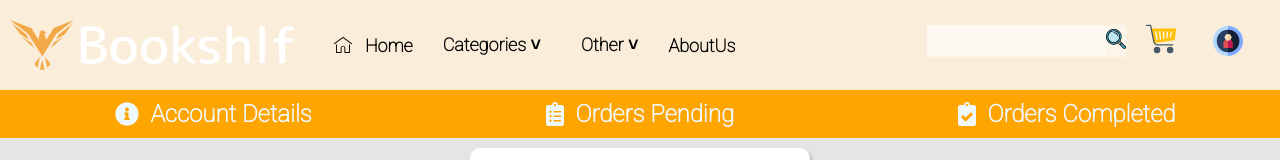
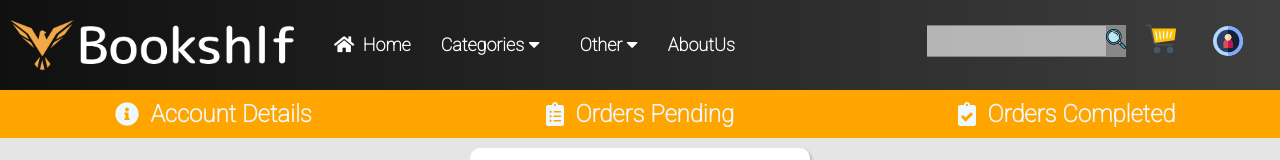
Before and after one commit to Bookshlf-in/Website, a React (Create React App) app: page /SellerProfile in a window 1280 px wide. Shown: the top 160 px of the page. Built offline with nearby package versions, Linux system fonts and the light colour scheme.

Commit message:
Navbar Fixed

```diff
--- a/src/components/Navbar/Navbar.css
+++ b/src/components/Navbar/Navbar.css
@@ -5,7 +5,7 @@
   z-index: 1000;
 }
 .navbar-container {
-  background-color: rgb(250, 237, 217);
+  background: linear-gradient(90deg, rgb(17, 16, 16) 0%, rgb(63, 62, 62) 100%);
   width: 100%;
   overflow: hidden;
   padding: 10px;
@@ -40,7 +40,7 @@
   display: flex;
   justify-content: center;
   align-items: center;
-  color: black;
+  color: rgb(255, 255, 255);
 }
 .navbar-items-chip:hover {
   color: rgb(235, 95, 95);
@@ -88,7 +88,7 @@
 .navbar-items-chip .dropdown .dropbtn {
   border: none;
   outline: none;
-  color: black;
+  color: rgb(255, 255, 255);
   font-family: "Roboto", sans-serif;
   font-weight: 900;
   padding: 14px 10px;
@@ -99,8 +99,7 @@
 }
 .navbar a:hover,
 .dropdown:hover .dropbtn {
-  background-color: rgba(65, 64, 64, 0.1);
-  color: rgb(235, 95, 95);
+  background-color: rgba(207, 199, 199, 0.452);
   z-index: 100;
 }
 .dropdown-content {
--- a/src/components/Navbar/Navbar.js
+++ b/src/components/Navbar/Navbar.js
@@ -44,13 +44,7 @@ function Navbar() {
             <Link to="/">
               <li>
                 <div className="navbar-items-chip">
-                  <img
-                    src="./images/home.svg"
-                    alt="Home"
-                    height="18px"
-                    width="18px"
-                  />
-                  <p>&nbsp;&nbsp;&nbsp;Home</p>
+                  <p><i class="fas fa-home"/>&nbsp;&nbsp;Home</p>
                 </div>
               </li>
             </Link>
@@ -58,7 +52,7 @@ function Navbar() {
               <li>
                 <div className="navbar-items-chip">
                   <div className="dropdown">
-                    <button className="dropbtn">Categories&nbsp;&#709;</button>
+                    <button className="dropbtn">Categories&nbsp;<i class="fas fa-caret-down"/></button>
                     <div className="dropdown-content">
                       <Link to="">JEE Mains</Link>
                       <Link to="">JEE Advanced</Link>
@@ -78,7 +72,7 @@ function Navbar() {
               <li>
                 <div className="navbar-items-chip">
                   <div className="dropdown">
-                    <button className="dropbtn">Other&nbsp;&#709;</button>
+                    <button className="dropbtn">Other&nbsp;<i class="fas fa-caret-down"/></button>
                     <div className="dropdown-content">
                       <Link to="/Contact">Contact Us</Link>
                       <Link to="github.com/Bookshlf-in/Website">Contribute</Link>
--- a/src/components/SellerProfile/SellerProfile.css
+++ b/src/components/SellerProfile/SellerProfile.css
@@ -91,11 +91,26 @@
 }
 .seller-reviews-container {
   display: flex;
+  flex-direction: column;
   justify-content: center;
   align-items: center;
   border: 2px solid grey;
   width: 500px;
   height: 400px;
+}
+.customer-review-container {
+  margin: 10px 0px;
+  display: flex;
+  justify-content: space-evenly;
+  align-items: center;
+}
+.customer-review-container p,
+.customer-review-container img,
+.customer-review-container h3 {
+  margin: 5px 10px;
+}
+.customer-review-container h3 {
+  color: rgb(59, 223, 59);
 }
 .seller-complete-orders {
   display: flex;
--- a/src/components/SellerProfile/SellerReviews.js
+++ b/src/components/SellerProfile/SellerReviews.js
@@ -2,10 +2,47 @@ import React from "react";
 import {Link} from "react-router-dom";
 
 function SellerReviews() {
-
   return (
     <div className="seller-reviews-container" id="seller-reviews">
-      <h1>Seller Reviews</h1>
+      {/* Reviews */}
+      <div className="customer-review-container">
+        <Link to="/UserProfile">
+          <img src="./images/user.svg" alt="user-review" height="50px" />
+        </Link>
+        <p>Very good product and excellent service.</p>
+        <h3>
+          <i className="fas fa-star" />
+          <i className="fas fa-star" />
+          <i className="fas fa-star" />
+          <i className="fas fa-star-half-alt" />
+        </h3>
+      </div>
+      {/* another review */}
+      <div className="customer-review-container">
+        <Link to="/UserProfile">
+          <img src="./images/user.svg" alt="user-review" height="50px" />
+        </Link>
+        <p>Very good product and excellent service.</p>
+        <h3>
+          <i className="fas fa-star" />
+          <i className="fas fa-star" />
+          <i className="fas fa-star" />
+          <i className="fas fa-star-half-alt" />
+        </h3>
+      </div>
+      {/* another review */}
+      <div className="customer-review-container">
+        <Link to="/UserProfile">
+          <img src="./images/user.svg" alt="user-review" height="50px" />
+        </Link>
+        <p>Very good product and excellent service.</p>
+        <h3>
+          <i className="fas fa-star" />
+          <i className="fas fa-star" />
+          <i className="fas fa-star" />
+          <i className="fas fa-star-half-alt" />
+        </h3>
+      </div>
     </div>
   );
 }
```
